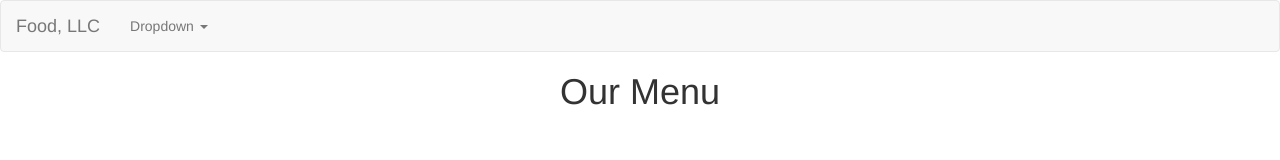
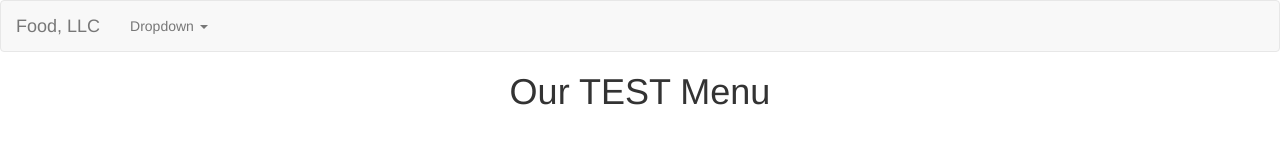
Before and after one commit to lovroselic/coursera-test, a plain HTML site: page module3/index.html in a window 1280 px wide. Drawn offline with Linux system fonts and the light colour scheme.

Commit message:
Update index.html

```diff
--- a/module3/index.html
+++ b/module3/index.html
@@ -40,7 +40,7 @@
     </div><!-- /.navbar-collapse -->
   </div><!-- /.container-fluid -->
 </nav>
-  <h1 class="text-center">Our Menu</h1>
+  <h1 class="text-center">Our TEST Menu</h1>
 
   <!-- jQuery (Bootstrap JS plugins depend on it) -->
   <script src="js/jquery-2.1.4.min.js"></script>
```
